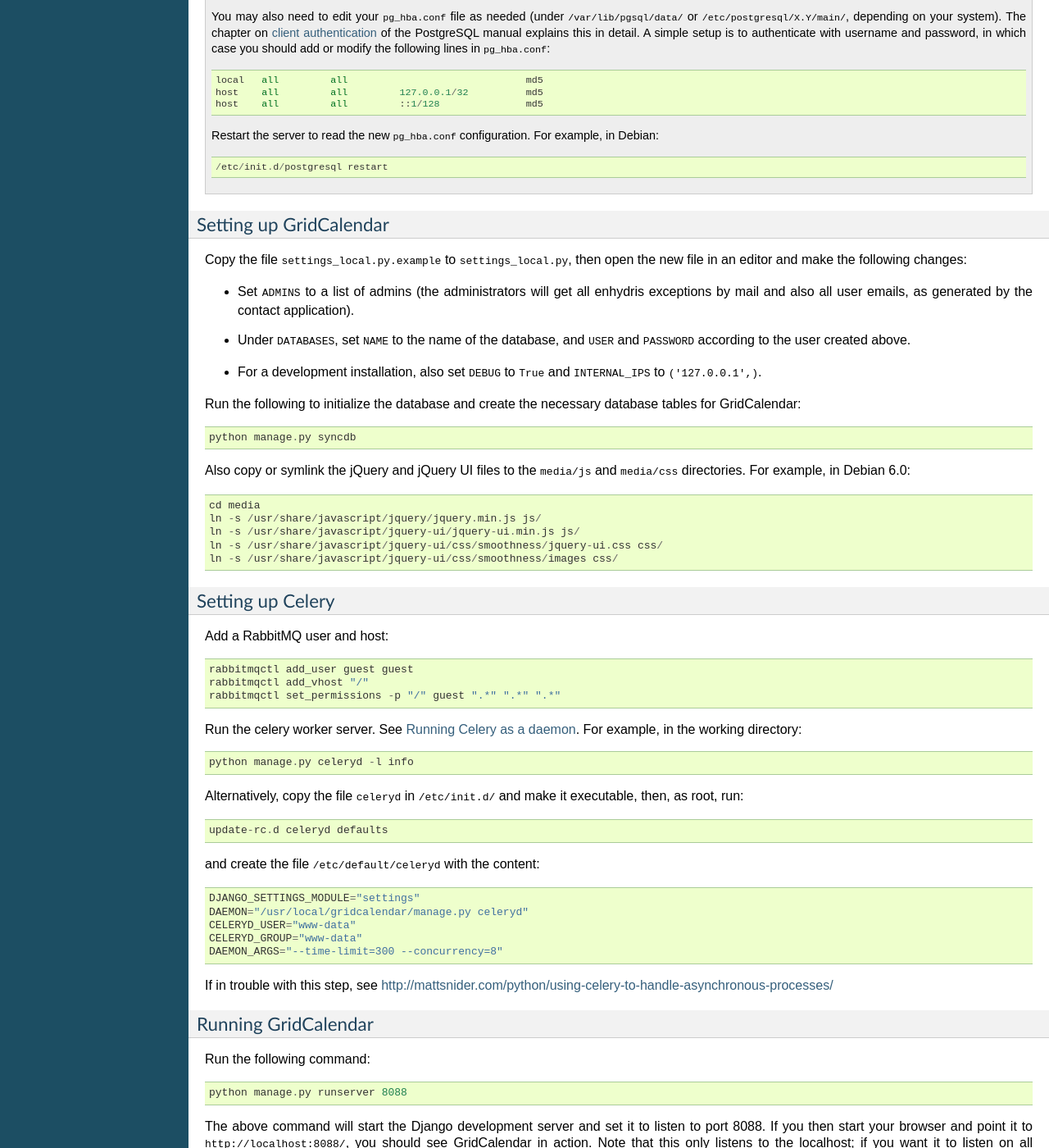
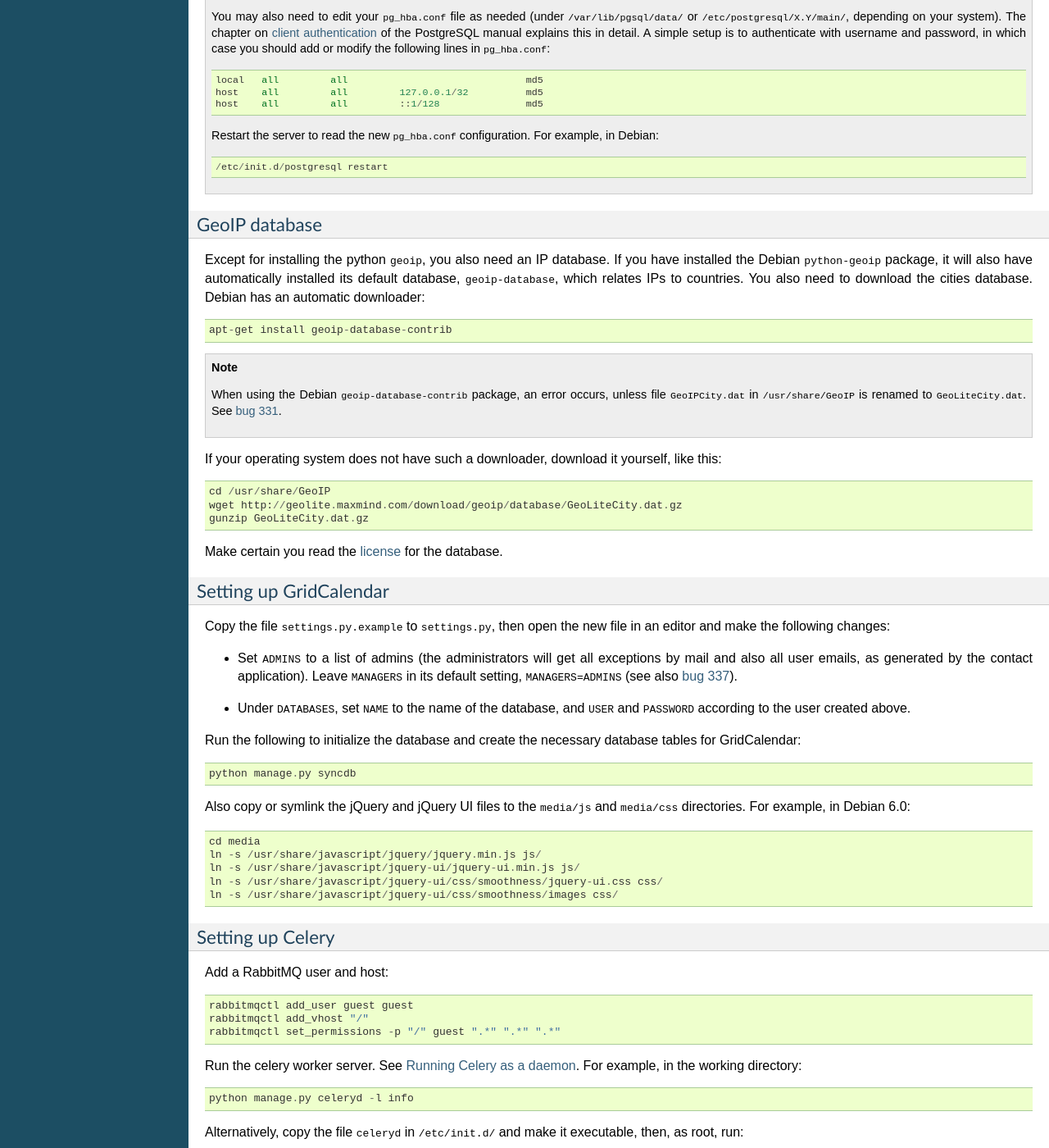
Before and after one commit to wikical/grical, a Sphinx documentation site: the page built from docs/administrators_guide.txt, in a window 1280 px wide and 1400 px high, scrolled down 4146 px. Shown: the whole window at 82% size. Built offline with Sphinx 7.4.7, drawn with Linux system fonts in a browser that asks for light colours; some of the changed text lies outside the part shown.

Commit message:
Documentation for settings overhaul

```diff
--- a/docs/administrators_guide.txt
+++ b/docs/administrators_guide.txt
@@ -211,21 +211,49 @@
 
    .. _client authentication: http://www.postgresql.org/docs/8.4/static/client-authentication.html
 
+GeoIP database
+--------------
+
+Except for installing the python ``geoip``, you also need an IP
+database. If you have installed the Debian ``python-geoip`` package,
+it will also have automatically installed its default database,
+``geoip-database``, which relates IPs to countries. You also need to
+download the cities database. Debian has an automatic downloader::
+
+   apt-get install geoip-database-contrib
+
+.. admonition:: Note
+
+   When using the Debian ``geoip-database-contrib`` package, an error
+   occurs, unless file :file:`GeoIPCity.dat` in
+   :file:`/usr/share/GeoIP` is renamed to :file:`GeoLiteCity.dat`. See
+   `bug 331`_.
+
+If your operating system does not have such a downloader, download it
+yourself, like this::
+
+   cd /usr/share/GeoIP
+   wget http://geolite.maxmind.com/download/geoip/database/GeoLiteCity.dat.gz
+   gunzip GeoLiteCity.dat.gz
+
+Make certain you read the license_ for the database.
+
+.. _bug 331: http://code.grical.org/ticket/331
+.. _license: http://geolite.maxmind.com/download/geoip/database/LICENSE.txt
+
 Setting up GridCalendar
 -----------------------
 
-Copy the file :file:`settings_local.py.example` to
-:file:`settings_local.py`, then open the new file in an editor and
-make the following changes:
+Copy the file :file:`settings.py.example` to :file:`settings.py`, then
+open the new file in an editor and make the following changes:
 
 * Set :data:`ADMINS` to a list of admins (the administrators will get
-  all enhydris exceptions by mail and also all user emails, as
-  generated by the contact application).
+  all exceptions by mail and also all user emails, as generated by the
+  contact application). Leave :data:`MANAGERS` in its default setting,
+  ``MANAGERS=ADMINS`` (see also `bug 337`_).
 * Under :data:`DATABASES`, set :data:`NAME` to the name of the
   database, and :data:`USER` and :data:`PASSWORD` according to the
   user created above.
-* For a development installation, also set :data:`DEBUG` to ``True``
-  and :data:`INTERNAL_IPS` to ``('127.0.0.1',)``.
 
 Run the following to initialize the database and create the necessary
 database tables for GridCalendar::
@@ -241,6 +269,8 @@
    ln -s /usr/share/javascript/jquery-ui/jquery-ui.min.js js/
    ln -s /usr/share/javascript/jquery-ui/css/smoothness/jquery-ui.css css/
    ln -s /usr/share/javascript/jquery-ui/css/smoothness/images css/
+
+.. _bug 337: http://code.grical.org/ticket/337
 
 Setting up Celery
 -----------------
@@ -301,33 +331,12 @@
 
 GridCalendar can log into an IRC channel. To use the IRC logger,
 configure the :data:`IRC_NETWORK`, :data:`IRC_PORT`, :data:`IRC_NICK`,
-:data:`IRC_NAME` and :data:`IRC_CHANNEL` configuration settings, and
-start the IRC logger with::
+:data:`IRC_NAME` and :data:`IRC_CHANNEL` and :data:`LOG_PIPE`
+configuration settings; the latter is a pipe where GridCalendar writes
+information and which is read by the IRC logger. Start the IRC logger
+with::
 
    python manage.py irclogger
-
-GeoIP database
-^^^^^^^^^^^^^^
-
-Except for installing the python ``geoip``, you also need an IP
-database. If you have installed the Debian ``python-geoip`` package,
-it will also have automatically installed its default database,
-``geoip-database``, which relates IPs to countries. If you want to
-locate the users' cities, you need to download another database.
-Debian has an automatic downloader::
-
-   apt-get install geoip-database-contrib
-
-If your operating system does not have such a downloader, download it
-yourself, like this::
-
-   cd /usr/share/GeoIP
-   wget http://geolite.maxmind.com/download/geoip/database/GeoLiteCity.dat.gz
-   gunzip GeoLiteCity.dat.gz
-
-Make certain you read the license_ for the database.
-
-.. _license: http://geolite.maxmind.com/download/geoip/database/LICENSE.txt
 
 IMAP
 ^^^^
```
